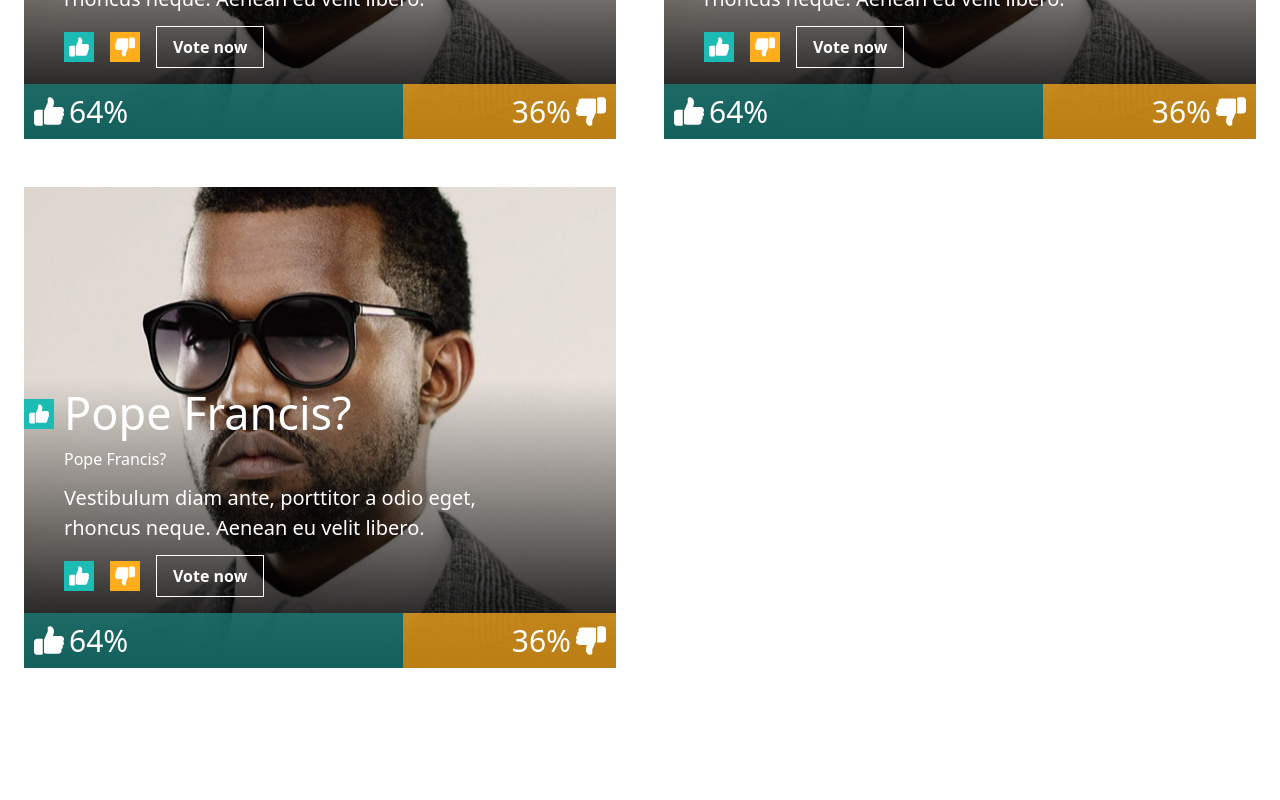
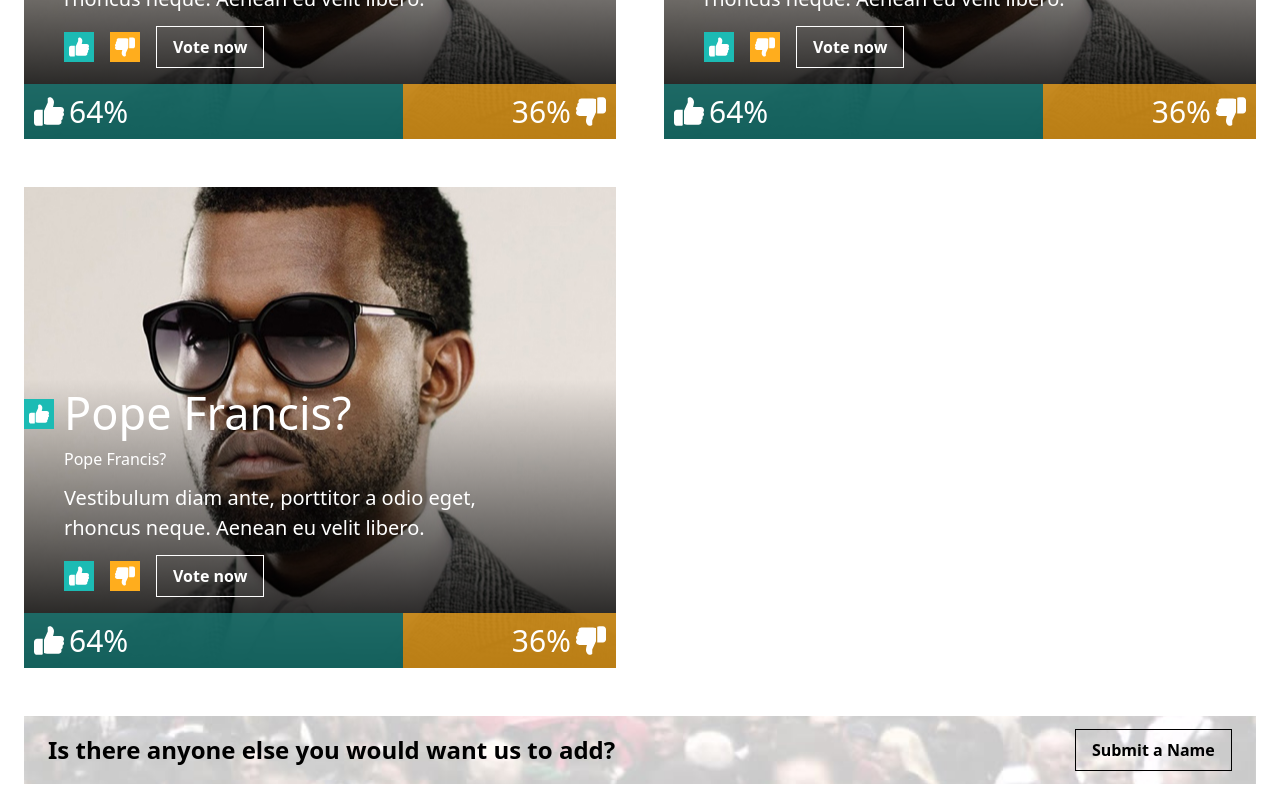
Before and after one commit to leovafme/zemoga-ui-test, a React (Create React App) app: page / in a window 1280 px wide. Shown: the part 1842-2642 px from the top of the page. Before the commit the page ends 2534 px from the top, so only its background shows below. Built offline with nearby package versions, Linux system fonts and the light colour scheme.

Commit message:
add submit name

```diff
--- a/src/App.css
+++ b/src/App.css
@@ -219,3 +219,9 @@
 .vote__content--metrics-like.not img {
     transform: rotate(180deg);
 }
+
+.home__submit_name {
+    background-image: url('./assets/img/background-people.jpg');
+    background-size: cover;
+    background-position: center;
+}
--- a/src/App.js
+++ b/src/App.js
@@ -112,6 +112,19 @@
                 </div>
             </div>
 
+            <div className="flex mb-4 m-6 home__submit_name items-center">
+                <div className="w-5/6 p-2 text-left">
+                    <p className="bg-transparent text-black font-semibold py-2 px-4 rounded-none text-2xl">
+                        Is there anyone else you would want us to add?
+                    </p>
+
+                </div>
+                <div className="w-1/6 p-2 text-center">
+                    <button className="bg-transparent text-black font-semibold hover:text-white py-2 px-4 border border-black hover:bg-black rounded-none">
+                        Submit a Name
+                    </button>
+                </div>
+            </div>
         </div>
 
     </>
--- a/src/components/Vote.js
+++ b/src/components/Vote.js
@@ -12,14 +12,14 @@
             <div className="col-span-2">
                 <div className="col-span-2 h-48 hidden md:block"></div>
                 <div className="w-full vote__container-text">
-                    <div class="flex mb-4">
-                        <div class="w-10">
+                    <div className="flex mb-4">
+                        <div className="w-10">
                             <div className="h-5"></div>
                             <div className="vote__content--button-like  mr-4">
                                 <img src={likeIcon} className="vote__content--button-like-icon" />
                             </div>
                         </div>
-                        <div class="w-5/6">
+                        <div className="w-5/6">
                             <div className="col-span-2">
                                 <span className="vote__container-text-title">Pope Francis?</span>
                                 <br />
@@ -37,7 +37,7 @@
                                     <img src={likeIcon} className="vote__content--button-like-icon" />
                                 </div>
 
-                                <button class="bg-transparent text-white font-semibold hover:text-teal-200 py-2 px-4 border border-white hover:teal-200 rounded-none">
+                                <button className="bg-transparent text-white font-semibold hover:text-teal-200 py-2 px-4 border border-white hover:teal-200 rounded-none">
                                     Vote now
                                 </button>
                             </div>
@@ -46,11 +46,11 @@
 
                     <div className="col-span-2">
                         <div className="flex flex-row items-center">
-                            <div class="vote__content--metrics-like" style={{width: 64 + "%"}}>
+                            <div className="vote__content--metrics-like" style={{width: 64 + "%"}}>
                                 <img src={likeIcon} className="vote__content--button-like-icon" />
                                 <span>64%</span>
                             </div>
-                            <div class="vote__content--metrics-like not" style={{width: 36 + "%"}}>
+                            <div className="vote__content--metrics-like not" style={{width: 36 + "%"}}>
                                 <span>36%</span>
                                 <img src={likeIcon} className="vote__content--button-like-icon" />
                             </div>
```
Also changed, not shown: src/assets/img/background-people.jpg (added).
